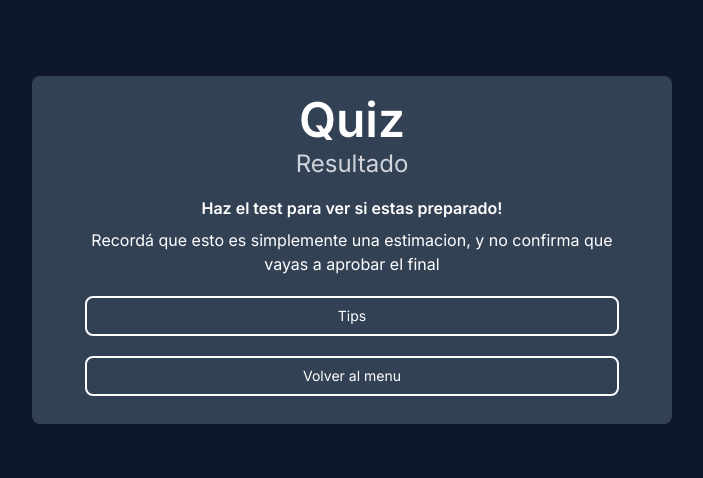
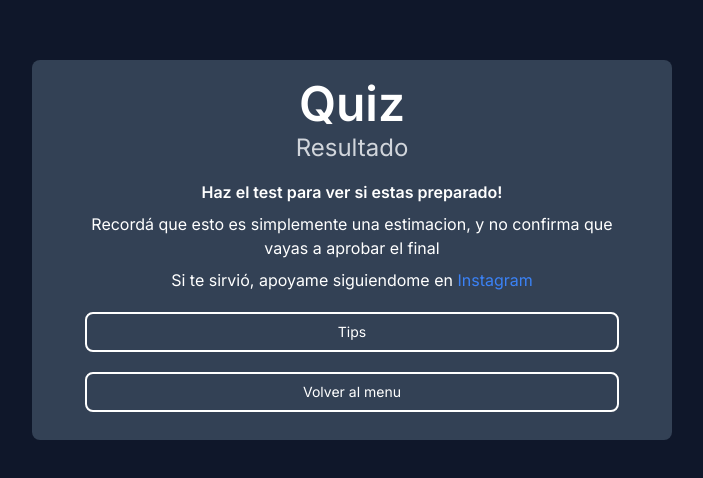
Before and after one commit to rusherdv/quiz-pensamiento-computacional, a React (Vite) app: page /result in a window 1280 px wide. Shown: the part 150-628 px from the top of the page, without its empty margins (288-991 px from the left). Built offline with nearby package versions, Linux system fonts and the light colour scheme.

Commit message:
Seventh commit

```diff
--- a/src/components/Result.jsx
+++ b/src/components/Result.jsx
@@ -44,6 +44,7 @@ const Result = () => {
             <div className='w-10/12 flex flex-col justify-center items-center'>
                 <p className=' text-white text-md mt-2 text-center'>Muy bien, estas en un buen nivel, segui asi</p>
                 <p className=' text-white text-md mt-2 text-center'>Recordá que esto es simplemente una estimacion, y no confirma que vayas a aprobar el final</p>
+                <p className=' text-white text-md mt-2 inter400 text-center'>Si te sirvió, apoyame siguiendome en <a href='https://www.instagram.com/fede.cabanas/' className='text-blue-500 hover:underline hover:cursor-pointer'>Instagram</a></p>
             </div>
         </>
         :
@@ -59,6 +60,7 @@ const Result = () => {
         <div className='w-10/12 flex justify-center flex-col items-center'>
             <p className=' text-white text-md mt-2 text-center'>Segui practicando, revisa los tips y volve a intentarlo! Dale que se puede loco</p>
             <p className=' text-white text-md mt-1 text-center'>Recordá que esto es simplemente una estimacion, y no confirma que no vayas a aprobar el final</p>
+            <p className=' text-white text-md mt-2 inter400 text-center'>Si te sirvió, apoyame siguiendome en <a href='https://www.instagram.com/fede.cabanas/' className='text-blue-500 hover:underline hover:cursor-pointer'>Instagram</a></p>
         </div>
         </>
         :
@@ -74,6 +76,7 @@ const Result = () => {
             <div className='w-10/12 flex flex-col justify-center items-center'>
                 <p className='text-white text-md mt-2 text-center'>Sos una maquina, no te para nadie loco</p>
                 <p className='text-white text-md mt-2 text-center'>Recordá que esto es simplemente una estimacion, y no confirma que vayas a aprobar el final</p>
+                <p className=' text-white text-md mt-2 inter400 text-center'>Si te sirvió, apoyame siguiendome en <a href='https://www.instagram.com/fede.cabanas/' className='text-blue-500 hover:underline hover:cursor-pointer'>Instagram</a></p>
             </div>
         </>
         :
@@ -85,6 +88,7 @@ const Result = () => {
         <div className='w-10/12 flex justify-center flex-col items-center'>
             <p className=' text-white text-md mt-2 inter600 text-center'>Haz el test para ver si estas preparado!</p>
             <p className=' text-white text-md mt-2 inter400 text-center'>Recordá que esto es simplemente una estimacion, y no confirma que vayas a aprobar el final</p>
+            <p className=' text-white text-md mt-2 inter400 text-center'>Si te sirvió, apoyame siguiendome en <a href='https://www.instagram.com/fede.cabanas/' className='text-blue-500 hover:underline hover:cursor-pointer'>Instagram</a></p>
         </div>
         </>
         :
```
